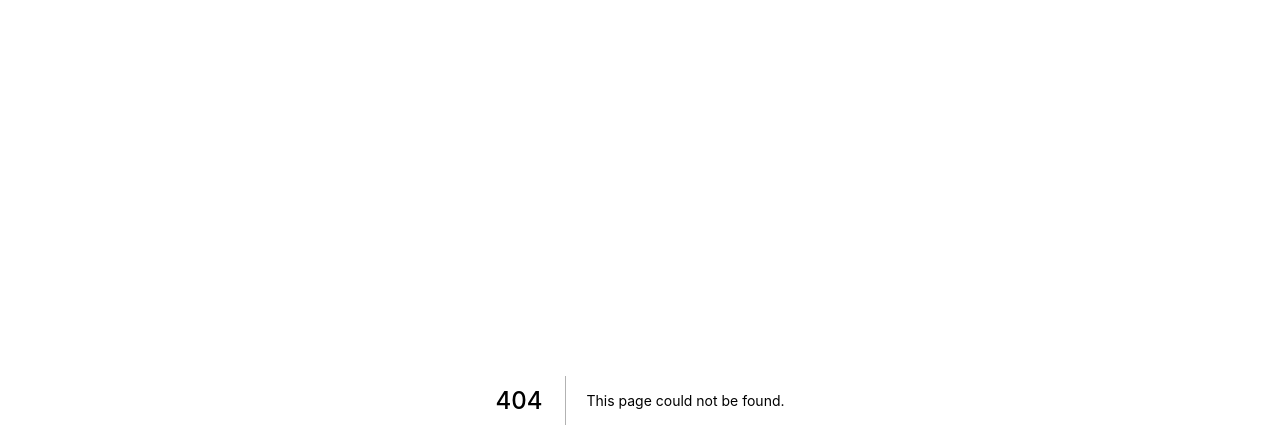
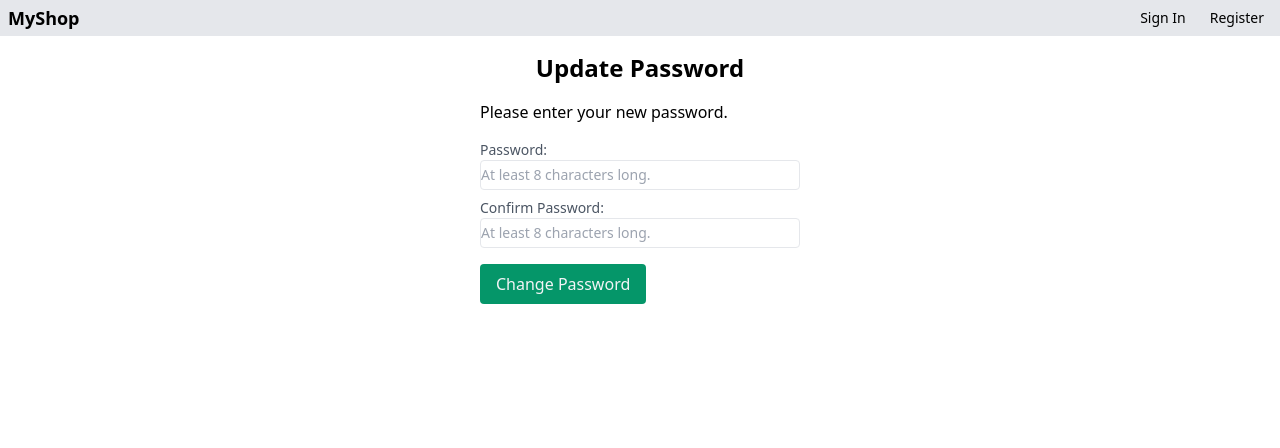
Before and after one commit to Danny5000/MyShop-frontend, a Next.js app: page /reset-password/1 in a window 1280 px wide. Before the commit this address had no page. Shown: the top 448 px of the page. Built offline with nearby package versions, Linux system fonts and the light colour scheme; no server answers.

Commit message:
Front-end password reset

```diff
--- a/components/Cart/Checkout.js
+++ b/components/Cart/Checkout.js
@@ -11,13 +11,8 @@ function formatCurrency(value) {
 function Checkout({ cartItems }) {
   const router = useRouter();
 
-  const {
-    stripeCheckout,
-    stripeCheckoutError,
-    stripeCheckoutLoading,
-    stripeCheckoutSuccess,
-    stripeCheckoutErrMessage,
-  } = useStripeCheckout();
+  const { stripeCheckout, stripeCheckoutLoading, stripeCheckoutSuccess } =
+    useStripeCheckout();
 
   const {
     validateCart,
@@ -40,11 +35,6 @@ function Checkout({ cartItems }) {
 
   return (
     <>
-      {stripeCheckoutError && (
-        <div className="inline-block">
-          <p className="text-red-700">`${stripeCheckoutErrMessage}`</p>
-        </div>
-      )}
       {validateCartError && (
         <span className="text-red-600 pl-4">{validateCartErrMessage}</span>
       )}
--- /dev/null
+++ b/hooks/resetPassword.js
@@ -0,0 +1,62 @@
+import { useMutation } from "react-query";
+import axios from "axios";
+
+const { API_URL } = process.env;
+
+export function useForgotPassword() {
+  const mutation = useMutation(({ email }) =>
+    axios.post(
+      `${API_URL}/password/forgot`,
+      { email },
+      {
+        headers: {
+          "Content-Type": "application/json",
+        },
+      }
+    )
+  );
+
+  return {
+    forgotPassword: async (email) => {
+      try {
+        await mutation.mutateAsync({ email });
+        return true;
+      } catch (err) {
+        return false;
+      }
+    },
+    forgotPasswordErrMessage: mutation.error?.response?.data?.errMessage,
+    forgotPasswordSuccess: mutation.isSuccess,
+    forgotPasswordError: mutation.isError,
+    forgotPasswordLoading: mutation.isLoading,
+  };
+}
+
+export function useResetPassword() {
+  const mutation = useMutation(({ password, resetToken }) =>
+    axios.put(
+      `${API_URL}/password/reset/${resetToken}`,
+      { password },
+      {
+        headers: {
+          "Content-Type": "application/json",
+        },
+      }
+    )
+  );
+
+  return {
+    resetPassword: async (password, resetToken) => {
+      try {
+        await mutation.mutateAsync({ password, resetToken });
+        return true;
+      } catch (err) {
+        return false;
+      }
+    },
+    resetPasswordErrMessage: mutation.error?.response?.data?.errMessage,
+    resetPasswordSuccess: mutation.isSuccess,
+    resetPasswordError: mutation.isError,
+    resetPasswordLoading: mutation.isLoading,
+  };
+}
--- /dev/null
+++ b/pages/reset-password/[token].js
@@ -0,0 +1,133 @@
+import { useState, useEffect } from "react";
+import { useRouter } from "next/router";
+import Link from "next/link";
+import Input from "../../components/Input";
+import Page from "../../components/PageTemplates/Page";
+import { useResetPassword } from "../../hooks/resetPassword";
+import notify from "../../utils/toasts";
+import { useUser } from "../../hooks/user";
+
+function ResetPassword() {
+  const router = useRouter();
+  const user = useUser();
+  const { token } = router.query;
+
+  const [formData, setFormData] = useState({
+    password: "",
+    password2: "",
+  });
+
+  const changeHandler = (e) => {
+    setFormData((prevValues) => {
+      return { ...prevValues, [e.target.name]: e.target.value };
+    });
+  };
+
+  useEffect(() => {
+    if (performance.getEntriesByType("navigation")[0].type !== "reload") {
+      if (user) {
+        router.push("/");
+      }
+    }
+  }, [user, router]);
+
+  const { password, password2 } = formData;
+
+  const {
+    resetPassword,
+    resetPasswordError,
+    resetPasswordSuccess,
+    resetPasswordLoading,
+    resetPasswordErrMessage,
+  } = useResetPassword();
+
+  const handleSubmit = async (e) => {
+    e.preventDefault();
+
+    if (password !== password2) {
+      notify("Please make sure the passwords you entered match.");
+    } else {
+      await resetPassword(password, token);
+      Array.from(document.querySelectorAll("input")).forEach(
+        (input) => (input.value = "")
+      );
+    }
+  };
+
+  return (
+    <Page title="Update Password">
+      <form onSubmit={handleSubmit}>
+        <p className="pb-2 max-w-sm">Please enter your new password.</p>
+        {resetPasswordError && (
+          <p className="pb-2 pt-2 max-w-sm text-red-700">{`${resetPasswordErrMessage}`}</p>
+        )}
+        {resetPasswordSuccess && (
+          <>
+            <p className="pb-2 pt-2 max-w-sm text-green-500">
+              Your password was successfully updated.
+            </p>
+          </>
+        )}
+        <label
+          hidden={resetPasswordSuccess}
+          className={`${
+            resetPasswordSuccess
+              ? ""
+              : "flex flex-col my-2 text-sm text-gray-600"
+          }`}
+        >
+          Password:
+          <Input
+            type={resetPasswordSuccess ? "hidden" : "password"}
+            placeholder="At least 8 characters long."
+            required
+            name="password"
+            onChange={changeHandler}
+          />
+        </label>
+        <label
+          hidden={resetPasswordSuccess}
+          className={`${
+            resetPasswordSuccess
+              ? ""
+              : "flex flex-col my-2 text-sm text-gray-600"
+          }`}
+        >
+          Confirm Password:
+          <Input
+            type={resetPasswordSuccess ? "hidden" : "password"}
+            placeholder="At least 8 characters long."
+            required
+            name="password2"
+            onChange={changeHandler}
+          />
+        </label>
+        {resetPasswordLoading && <p>Loading...</p>}
+        <button
+          className={`buttonGreen ${
+            resetPasswordLoading ? "cursor-not-allowed" : null
+          }`}
+          disabled={resetPasswordLoading}
+          hidden={resetPasswordSuccess}
+          type="submit"
+        >
+          Change Password
+        </button>
+        <Link href={"/sign-in"}>
+          <button
+            className={`buttonGreen ${
+              resetPasswordLoading ? "cursor-not-allowed" : null
+            }`}
+            disabled={resetPasswordLoading}
+            hidden={!resetPasswordSuccess}
+            type="submit"
+          >
+            Log In
+          </button>
+        </Link>
+      </form>
+    </Page>
+  );
+}
+
+export default ResetPassword;
--- /dev/null
+++ b/pages/reset-password/forgot.js
@@ -0,0 +1,90 @@
+import { useState, useEffect } from "react";
+import { useRouter } from "next/router";
+import Field from "../../components/Field";
+import Input from "../../components/Input";
+import Page from "../../components/PageTemplates/Page";
+import { useForgotPassword } from "../../hooks/resetPassword";
+import { useUser } from "../../hooks/user";
+
+function ForgotPassword() {
+  const router = useRouter();
+  const user = useUser();
+
+  const [formData, setFormData] = useState({
+    email: "",
+  });
+
+  const changeHandler = (e) => {
+    setFormData((prevValues) => {
+      return { ...prevValues, [e.target.name]: e.target.value };
+    });
+  };
+
+  useEffect(() => {
+    if (performance.getEntriesByType("navigation")[0].type !== "reload") {
+      if (user) {
+        router.push("/");
+      }
+    }
+  }, [user, router]);
+
+  const { email } = formData;
+
+  const {
+    forgotPassword,
+    forgotPasswordError,
+    forgotPasswordSuccess,
+    forgotPasswordLoading,
+    forgotPasswordErrMessage,
+  } = useForgotPassword();
+
+  const handleSubmit = async (e) => {
+    e.preventDefault();
+
+    await forgotPassword(email);
+    Array.from(document.querySelectorAll("input")).forEach(
+      (input) => (input.value = "")
+    );
+  };
+
+  return (
+    <Page title="Forgot Password">
+      <form onSubmit={handleSubmit}>
+        <p className="pb-2 max-w-sm">
+          Please enter the email you signed up with. You will recieve a link to
+          reset your password.
+        </p>
+        {forgotPasswordError && (
+          <p className="pb-2 pt-2 max-w-sm text-red-700">{`${forgotPasswordErrMessage}`}</p>
+        )}
+        {forgotPasswordSuccess && (
+          <p className="pb-2 pt-2 max-w-sm text-green-500">
+            Your password reset link was successfully sent to the email
+            provided.
+          </p>
+        )}
+        <Field label="Email:">
+          <Input
+            type="email"
+            placeholder="example@example.com"
+            required
+            name="email"
+            onChange={changeHandler}
+          />
+        </Field>
+        {forgotPasswordLoading && <p>Loading...</p>}
+        <button
+          className={`buttonGreen ${
+            forgotPasswordLoading ? "cursor-not-allowed" : null
+          }`}
+          disabled={forgotPasswordLoading}
+          type="submit"
+        >
+          Reset Password
+        </button>
+      </form>
+    </Page>
+  );
+}
+
+export default ForgotPassword;
--- a/pages/sign-in.js
+++ b/pages/sign-in.js
@@ -1,5 +1,6 @@
 import { useState } from "react";
 import { useRouter } from "next/router";
+import Link from "next/link";
 import Field from "../components/Field";
 import Input from "../components/Input";
 import Page from "../components/PageTemplates/Page";
@@ -50,6 +51,9 @@ function SignInPage() {
             onChange={(e) => setPassword(e.target.value)}
           />
         </Field>
+        <Link href={"/reset-password/forgot"}>
+          <p className="text-blue-500 cursor-pointer">Forgot Password?</p>
+        </Link>
         {signInError && <p className="text-red-700">Invalid Credentials</p>}
         {signInLoading && <p>Loading...</p>}
         <button className="buttonGreen" disabled={signInLoading} type="submit">
```
Also changed, not shown: hooks/cart.js (+4 -10 lines).
